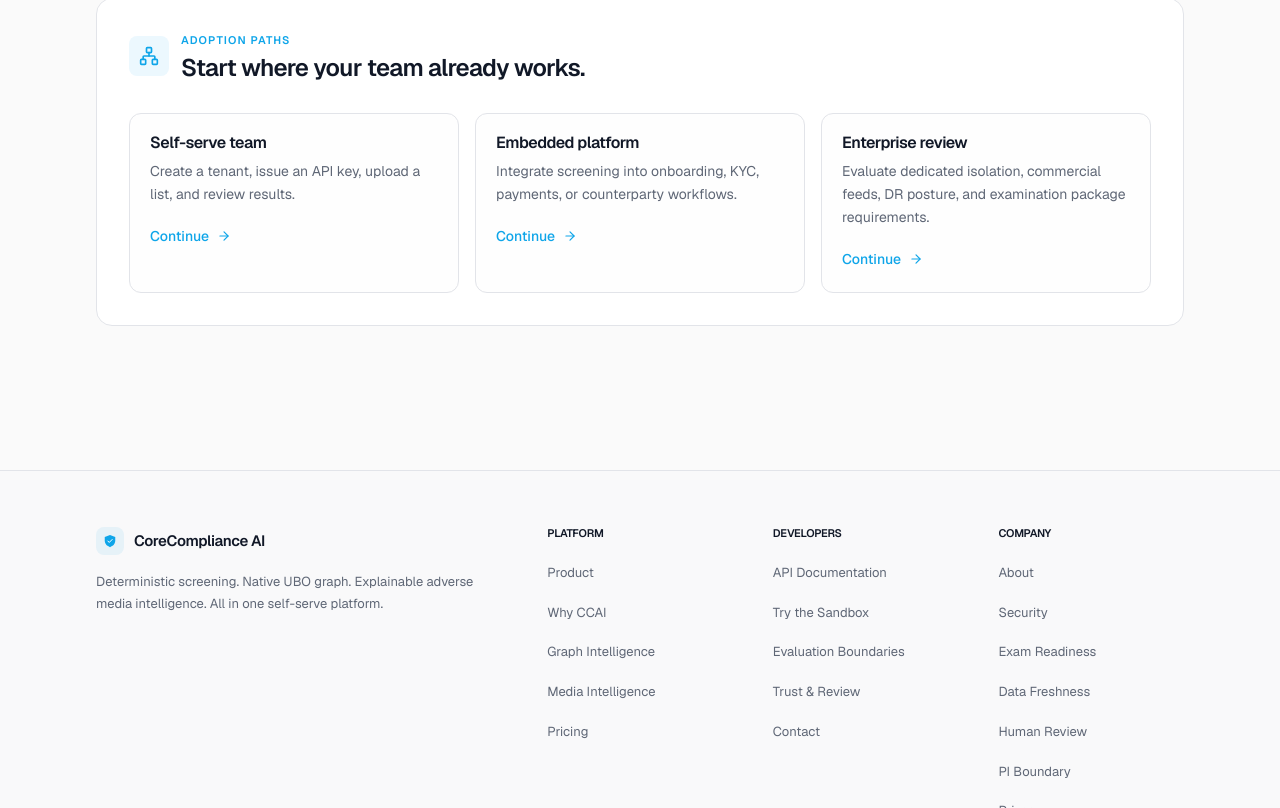
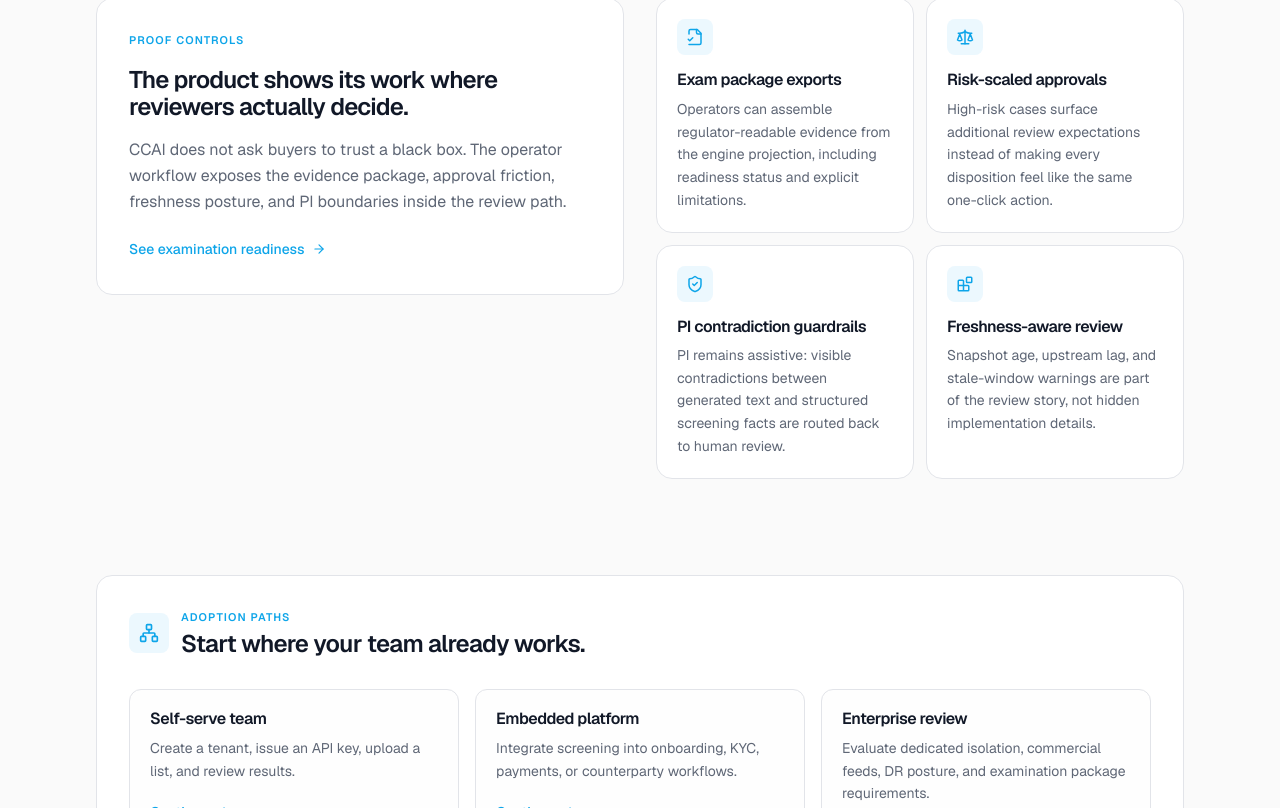
Before and after one commit to Alex2026-ai/ccai-marketing, a Next.js app: page /why-ccai in a window 1280 px wide. Shown: the part 1892-2700 px from the top of the page. Built offline with nearby package versions, Linux system fonts and the light colour scheme.

Commit message:
feat: strengthen proof-based positioning (#8)
feat: strengthen proof-based positioning

```diff
--- a/src/app/why-ccai/page.tsx
+++ b/src/app/why-ccai/page.tsx
@@ -1,6 +1,6 @@
 import type { Metadata } from "next"
 import Link from "next/link"
-import { ArrowRight, Blocks, ClipboardCheck, FileCheck2, KeyRound, Network, ShieldCheck } from "lucide-react"
+import { ArrowRight, Blocks, ClipboardCheck, FileCheck2, KeyRound, Network, Scale, ShieldCheck } from "lucide-react"
 import { AnimateOnScroll } from "@/components/animate-on-scroll"
 
 export const metadata: Metadata = {
@@ -38,6 +38,29 @@ const buyerChecks = [
   ["Review model", "Keep high-risk approvals from becoming one-click acceptance with review-quality evidence and second-review paths."],
   ["Freshness posture", "Show snapshot age, upstream publication context, and stale-window handling instead of hiding source-data timing."],
   ["Exam readiness", "Assemble regulator-readable packages that connect input, evidence, review, freshness, and reliance language."],
+]
+
+const proofControls = [
+  {
+    title: "Exam package exports",
+    body: "Operators can assemble regulator-readable evidence from the engine projection, including readiness status and explicit limitations.",
+    icon: FileCheck2,
+  },
+  {
+    title: "Risk-scaled approvals",
+    body: "High-risk cases surface additional review expectations instead of making every disposition feel like the same one-click action.",
+    icon: Scale,
+  },
+  {
+    title: "PI contradiction guardrails",
+    body: "PI remains assistive: visible contradictions between generated text and structured screening facts are routed back to human review.",
+    icon: ShieldCheck,
+  },
+  {
+    title: "Freshness-aware review",
+    body: "Snapshot age, upstream lag, and stale-window warnings are part of the review story, not hidden implementation details.",
+    icon: Blocks,
+  },
 ]
 
 const adoptionPaths = [
@@ -155,6 +178,40 @@ export default function WhyCCAIPage() {
       </AnimateOnScroll>
 
       <AnimateOnScroll className="mt-24">
+        <div className="grid gap-8 lg:grid-cols-[1fr_1fr] lg:items-start">
+          <div className="rounded-2xl border border-border bg-surface p-6 md:p-8">
+            <p className="section-label">Proof Controls</p>
+            <h2 className="mt-4 text-2xl font-semibold tracking-tight">
+              The product shows its work where reviewers actually decide.
+            </h2>
+            <p className="mt-4 text-base leading-relaxed text-muted">
+              CCAI does not ask buyers to trust a black box. The operator
+              workflow exposes the evidence package, approval friction,
+              freshness posture, and PI boundaries inside the review path.
+            </p>
+            <Link href="/regulatory-examination" className="mt-6 inline-flex items-center gap-2 text-sm font-medium text-accent">
+              See examination readiness <ArrowRight size={14} />
+            </Link>
+          </div>
+
+          <div className="grid gap-3 sm:grid-cols-2">
+            {proofControls.map((control) => {
+              const Icon = control.icon
+              return (
+                <div key={control.title} className="rounded-2xl border border-border bg-surface p-5">
+                  <span className="flex h-9 w-9 items-center justify-center rounded-lg bg-accent/8 text-accent">
+                    <Icon size={18} />
+                  </span>
+                  <h3 className="mt-4 text-base font-semibold tracking-tight">{control.title}</h3>
+                  <p className="mt-2 text-sm leading-relaxed text-muted">{control.body}</p>
+                </div>
+              )
+            })}
+          </div>
+        </div>
+      </AnimateOnScroll>
+
+      <AnimateOnScroll className="mt-24">
         <div className="rounded-2xl border border-border bg-surface px-6 py-8 md:px-8">
           <div className="flex items-center gap-3">
             <span className="flex h-10 w-10 items-center justify-center rounded-lg bg-accent/8 text-accent">
```
Also changed, not shown: 1 other file (tests, documents, lock files or other folders).
